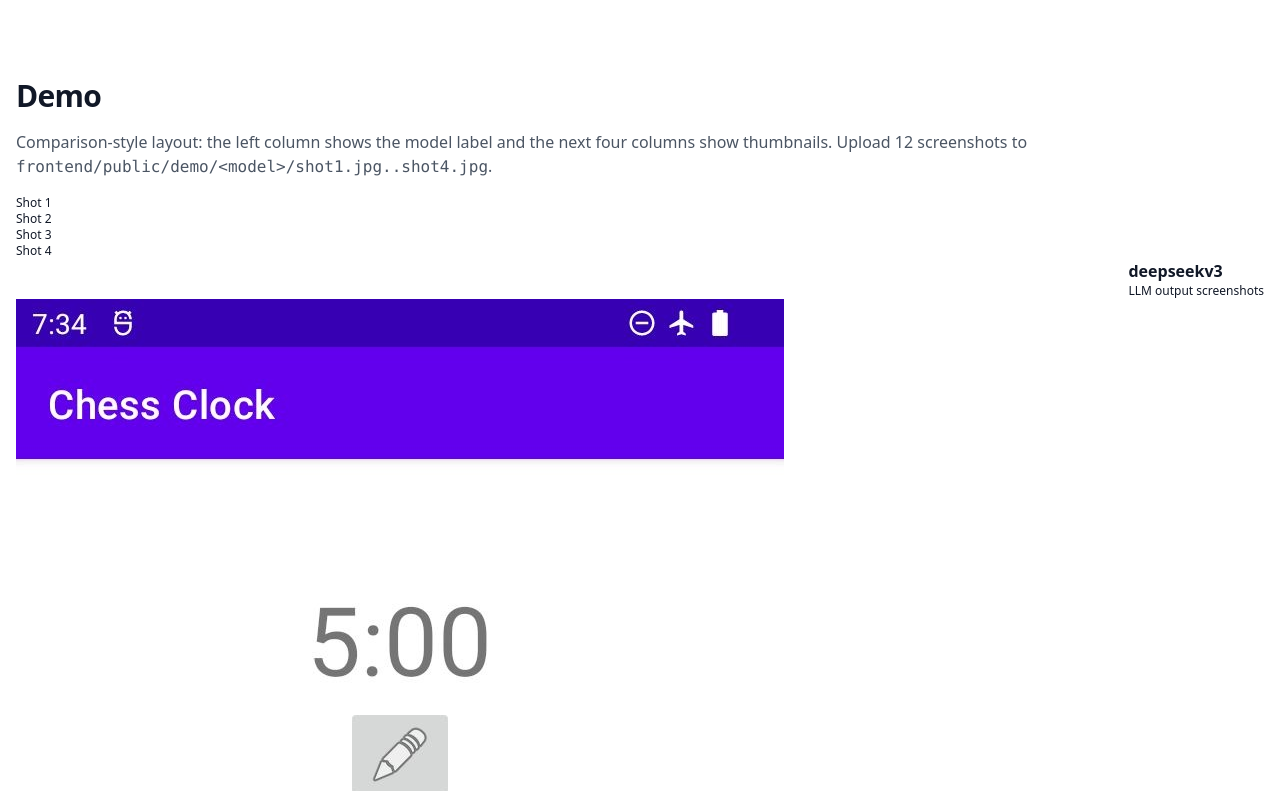
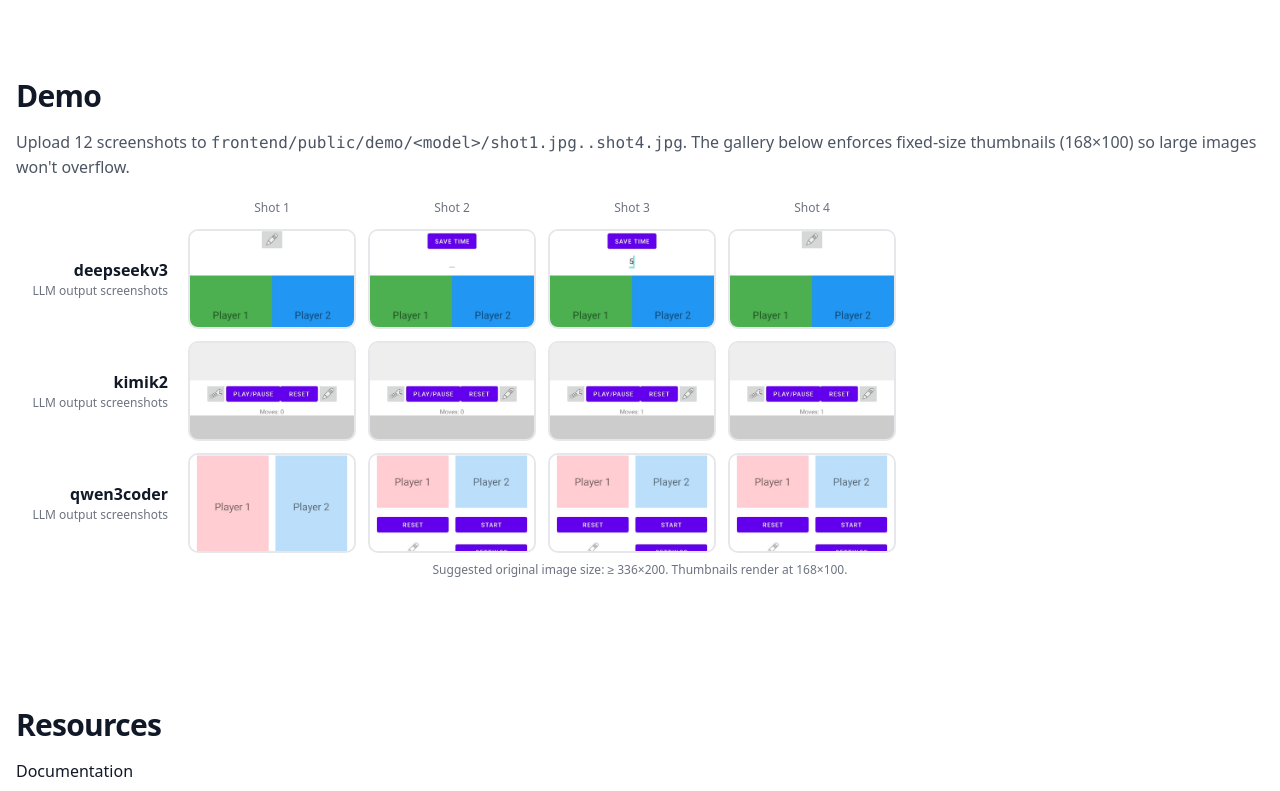
Before and after one commit to AppForge-Bench/appforge-bench.github.io, a Next.js app in the folder frontend/: page /AppForge in a window 1280 px wide. Shown: the part 540-1331 px from the top of the page. Built offline with nearby package versions, Linux system fonts and the light colour scheme.

Commit message:
Add files via upload

```diff
--- a/frontend/app/AppForge/page.jsx
+++ b/frontend/app/AppForge/page.jsx
@@ -6,6 +6,10 @@ export default function Page() {
     { key: "qwen3coder", title: "qwen3coder" }
   ];
   const shots = ["shot1.jpg","shot2.jpg","shot3.jpg","shot4.jpg"];
+
+  const gridStyle = { display: "grid", gridTemplateColumns: "160px repeat(4, 168px)", gap: "12px" };
+  const thumbWrapStyle = { width: "168px", height: "100px", borderRadius: "10px", border: "2px solid #e5e7eb", overflow: "hidden", background: "#fff" };
+  const imgStyle = { width: "100%", height: "100%", objectFit: "cover", display: "block" };
 
   return (
     <main>
@@ -43,40 +47,39 @@ export default function Page() {
         </div>
       </section>
 
-      {/* Demo: comparison grid */}
+      {/* Demo: comparison grid with fixed-size thumbnails */}
       <section className="section">
         <div className="container space-y-4">
           <h2 className="h2">Demo</h2>
           <p className="text-gray-600">
-            Comparison-style layout: the left column shows the model label and the next four columns show thumbnails.
             Upload 12 screenshots to <code>frontend/public/demo/&lt;model&gt;/shot1.jpg..shot4.jpg</code>.
+            The gallery below enforces fixed-size thumbnails (168×100) so large images won't overflow.
           </p>
 
-          {/* Header row */}
           <div className="overflow-x-auto">
-            <div className="grid grid-cols-[160px_repeat(4,168px)] gap-3 md:gap-4">
+            <div style={gridStyle}>
               <div></div>
               {shots.map((s, i)=>(
-                <div key={s} className="text-center text-xs md:text-sm text-gray-500 pt-1">Shot {i+1}</div>
+                <div key={s} style={{ textAlign: "center", fontSize: "12px", color: "#6b7280", paddingTop: "4px" }}>Shot {i+1}</div>
               ))}
 
               {models.map((m)=> (
                 <>
                   {/* label cell */}
-                  <div key={m.key + '-label'} className="flex items-center justify-end pr-2">
-                    <div className="text-right">
-                      <div className="font-semibold">{m.title}</div>
-                      <div className="text-xs text-gray-500">LLM output screenshots</div>
+                  <div key={m.key + '-label'} style={{ display: "flex", alignItems: "center", justifyContent: "flex-end", paddingRight: "8px" }}>
+                    <div style={{ textAlign: "right" }}>
+                      <div style={{ fontWeight: 600 }}>{m.title}</div>
+                      <div style={{ fontSize: "12px", color: "#6b7280" }}>LLM output screenshots</div>
                     </div>
                   </div>
 
                   {/* 4 thumbnails */}
-                  {shots.map((s, i)=> (
-                    <div key={m.key + '-' + s} className="border-2 border-gray-200 rounded-lg overflow-hidden bg-white">
+                  {shots.map((s)=> (
+                    <div key={m.key + '-' + s} style={thumbWrapStyle}>
                       <img
                         src={`/demo/${m.key}/${s}`}
                         alt={`${m.title} ${s}`}
-                        className="w-[168px] h-[100px] object-cover block"
+                        style={imgStyle}
                         loading="lazy"
                       />
                     </div>
@@ -86,8 +89,8 @@ export default function Page() {
             </div>
           </div>
 
-          <div className="text-center text-xs text-gray-500 mt-2">
-            Suggested original image size: ≥ 336×200. Thumbnails render at 168×100 for a compact comparison grid.
+          <div style={{ textAlign: "center", fontSize: "12px", color: "#6b7280", marginTop: "8px" }}>
+            Suggested original image size: ≥ 336×200. Thumbnails render at 168×100.
           </div>
         </div>
       </section>
```
